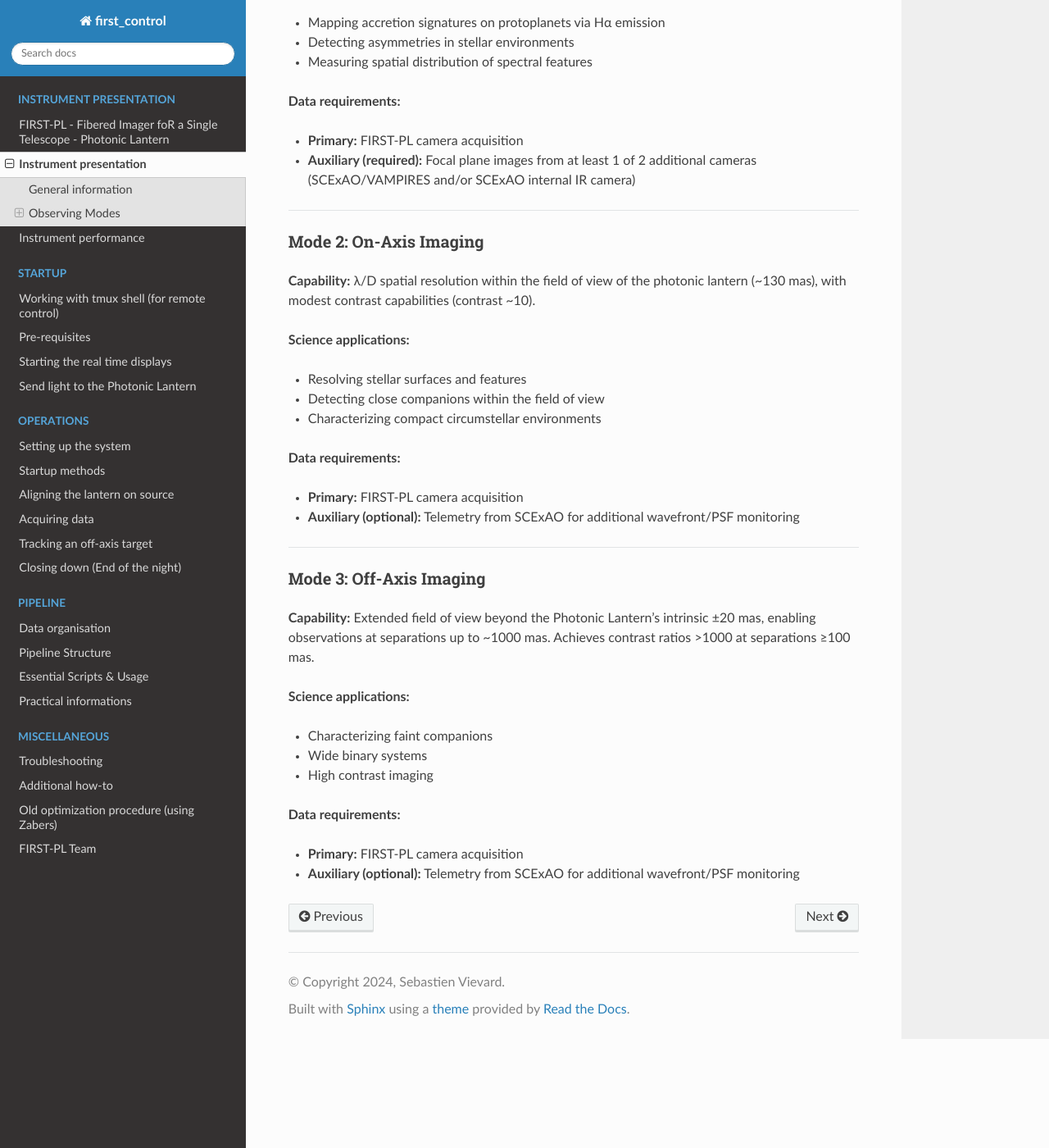
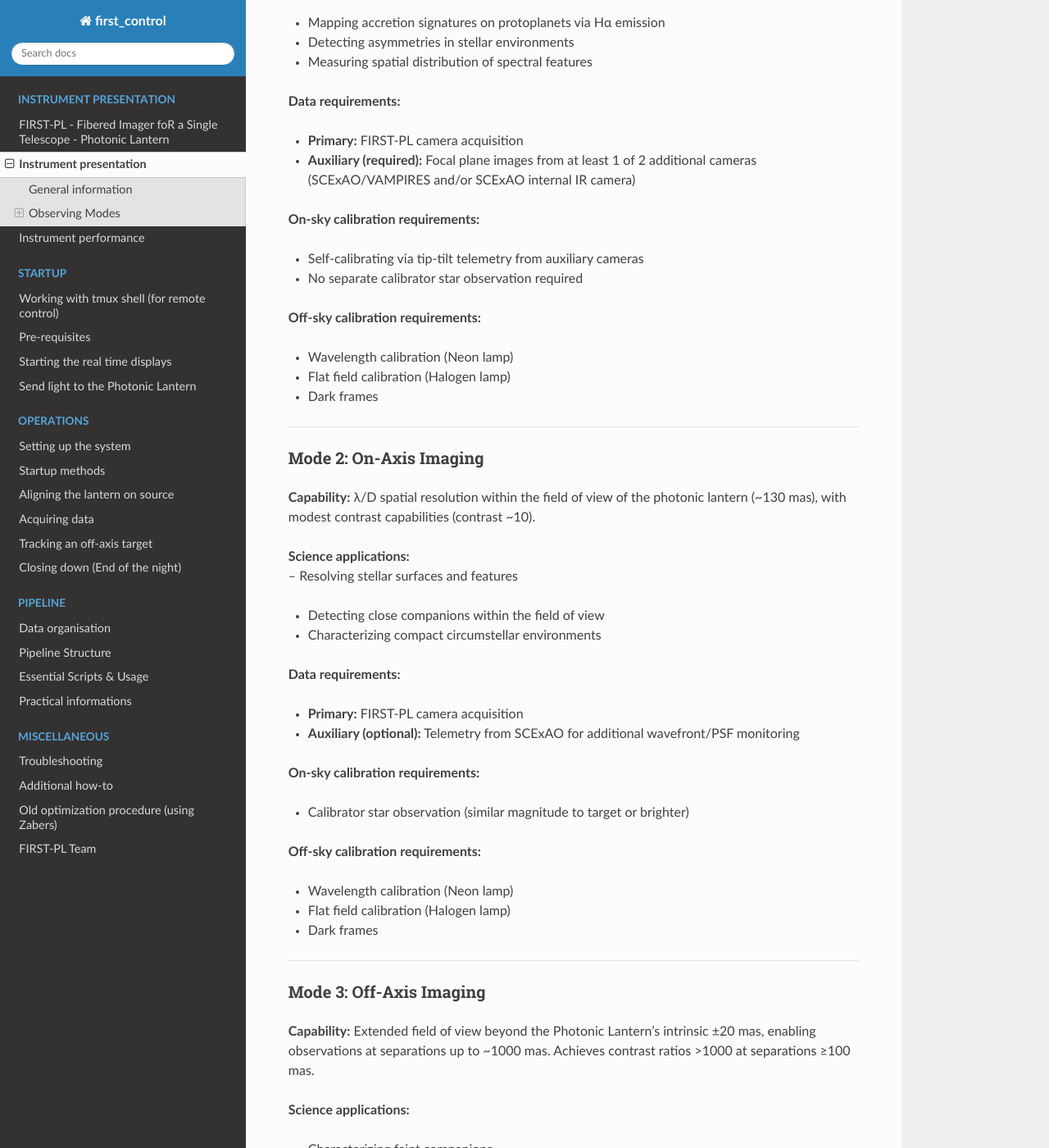
Before and after one commit to scexao-org/first_control, a Sphinx documentation site: the page built from source/instrument_principle.md, in a window 1280 px wide and 1400 px high, scrolled down 1835 px. Shown: the whole window at 82% size. Built offline with Sphinx 7.4.7 and the Read the Docs theme 3.1.0, drawn with Linux system fonts in a browser that asks for light colours; some of the changed text lies outside the part shown.

Commit message:
some formatting

```diff
--- a/source/instrument_principle.md
+++ b/source/instrument_principle.md
@@ -34,13 +34,22 @@ The 19 outputs of the Photonic Lantern feed a mid resolution spectrograph (R~3,0
 **Capability:** Sub-λ/D measurement of photocenter position as a function of wavelength, enabling spatial information retrieval at scales well below the diffraction limit.
 
 **Science applications:**<br>
-- Mapping accretion signatures on protoplanets via Hα emission
-- Detecting asymmetries in stellar environments
-- Measuring spatial distribution of spectral features
+* Mapping accretion signatures on protoplanets via Hα emission
+* Detecting asymmetries in stellar environments
+* Measuring spatial distribution of spectral features
 
 **Data requirements:**<br>
 - **Primary:** FIRST-PL camera acquisition
 - **Auxiliary (required):** Focal plane images from at least 1 of 2 additional cameras (SCExAO/VAMPIRES and/or SCExAO internal IR camera)
+
+**On-sky calibration requirements:**<br>
+- Self-calibrating via tip-tilt telemetry from auxiliary cameras
+- No separate calibrator star observation required
+
+**Off-sky calibration requirements:**<br>
+- Wavelength calibration (Neon lamp)
+- Flat field calibration (Halogen lamp)
+- Dark frames
 
 ---
 
@@ -49,7 +58,7 @@ The 19 outputs of the Photonic Lantern feed a mid resolution spectrograph (R~3,0
 **Capability:** λ/D spatial resolution within the field of view of the photonic lantern (~130 mas), with modest contrast capabilities (contrast ~10).
 
 **Science applications:**<br>
-- Resolving stellar surfaces and features
+-- Resolving stellar surfaces and features
 - Detecting close companions within the field of view
 - Characterizing compact circumstellar environments
 
@@ -57,6 +66,13 @@ The 19 outputs of the Photonic Lantern feed a mid resolution spectrograph (R~3,0
 - **Primary:** FIRST-PL camera acquisition
 - **Auxiliary (optional):** Telemetry from SCExAO for additional wavefront/PSF monitoring
 
+**On-sky calibration requirements:**<br>
+- Calibrator star observation (similar magnitude to target or brighter)
+
+**Off-sky calibration requirements:**<br>
+- Wavelength calibration (Neon lamp)
+- Flat field calibration (Halogen lamp)
+- Dark frames
 ---
 
 ### Mode 3: Off-Axis Imaging
@@ -71,3 +87,12 @@ The 19 outputs of the Photonic Lantern feed a mid resolution spectrograph (R~3,0
 **Data requirements:**<br>
 - **Primary:** FIRST-PL camera acquisition
 - **Auxiliary (optional):** Telemetry from SCExAO for additional wavefront/PSF monitoring
+
+**On-sky calibration requirements:**<br>
+- On-axis pointing on primary star (serves as calibration)
+- Interleaved on-axis/off-axis observations recommended
+
+**Off-sky calibration requirements:**<br>
+- Wavelength calibration (Neon lamp)
+- Flat field calibration (Halogen lamp)
+- Dark frames
```
